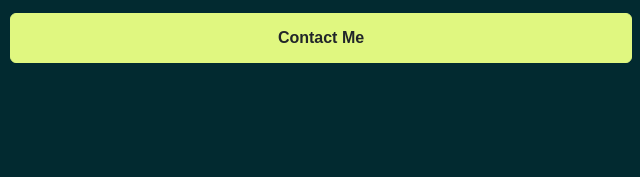
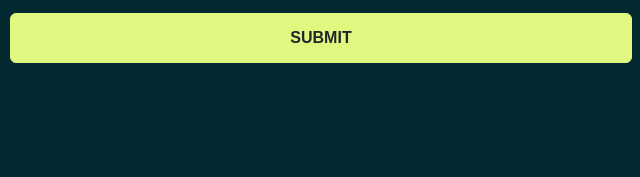
Before and after one commit to Bipan101/bipan-portfolio, a plain HTML site: page index.html in a window 1280 px wide. Shown: the part 4143-4320 px from the top of the page, 439-1079 px from the left. Drawn offline with Linux system fonts and the light colour scheme; a web font is replaced by a local one.

Commit message:
any text

```diff
--- a/index.html
+++ b/index.html
@@ -310,7 +310,7 @@
                             <textarea name="message" row="4" class="form-control" placeholder="Enter Your Message"></textarea>
                         </div>
                         <div class="form-group col-12 d-grid">
-                            <button type="submit" class="btn btn-brand"> Contact Me </button>
+                            <button type="submit" class="btn btn-brand"> SUBMIT </button>
                         </div>
                     </form>
                 </div>
```
